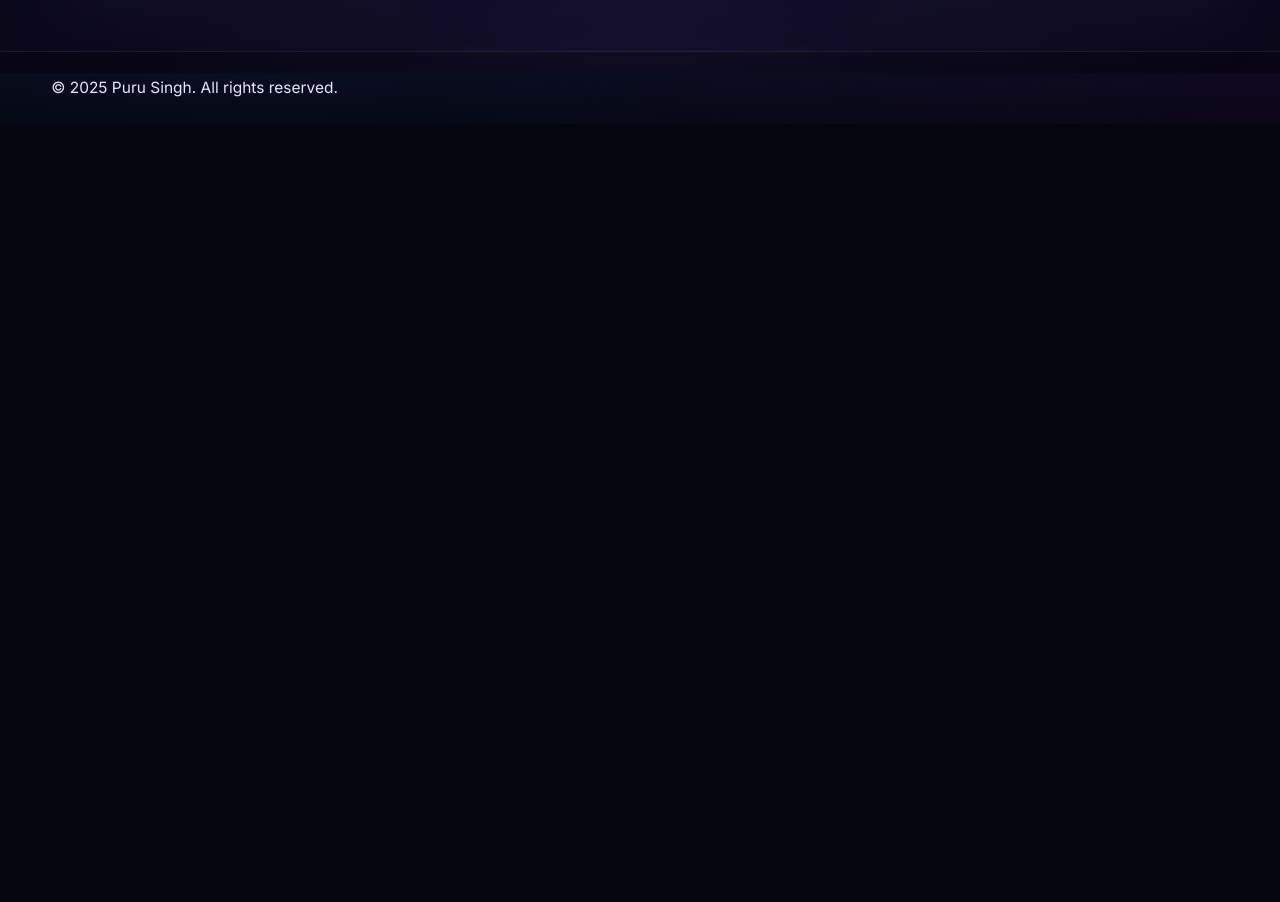
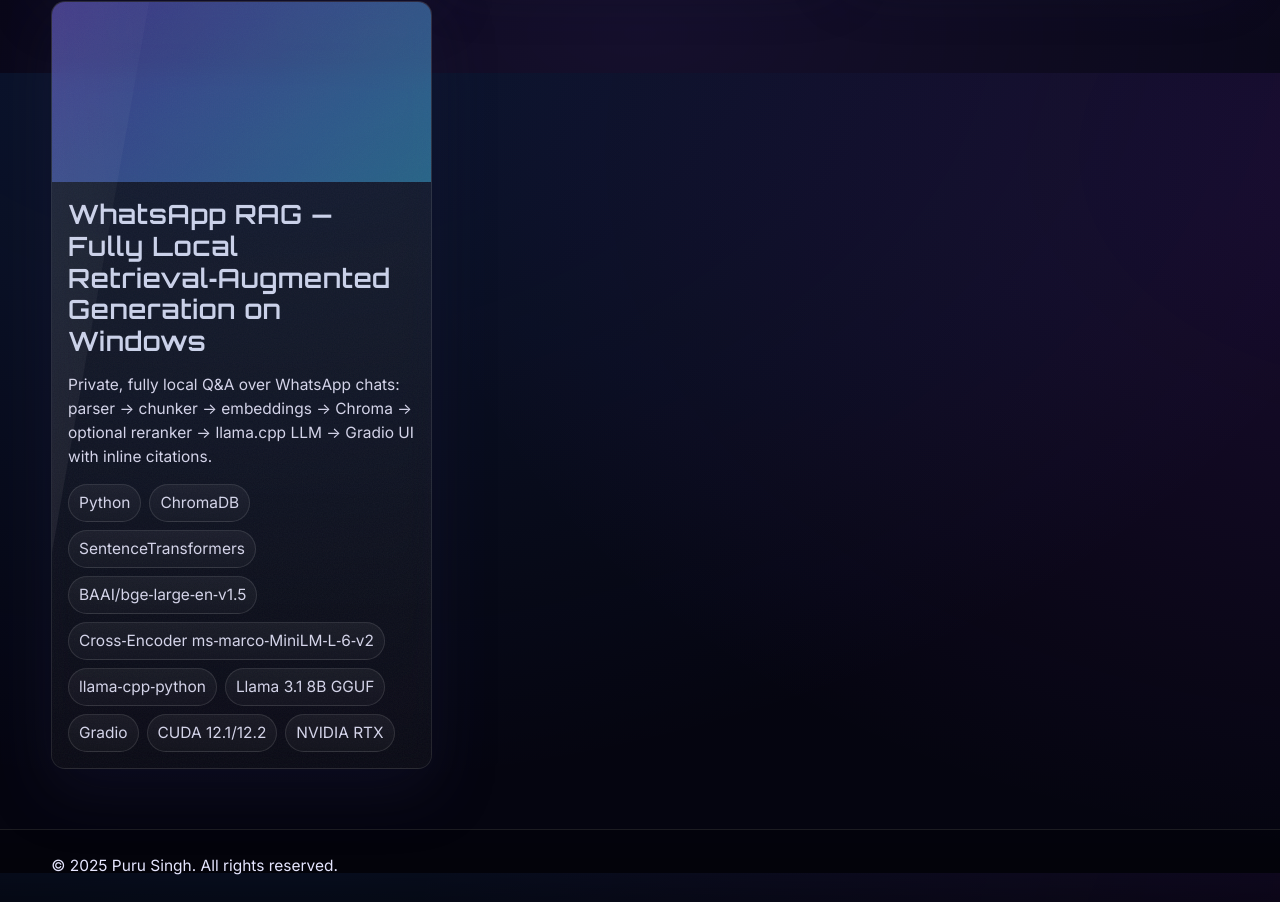
Before and after one commit to p0oru/portfolio, a React (Vite) app: page /projects in a window 1280 px wide. Shown: the part 727-1629 px from the top of the page. Before the commit the page ends 851 px from the top, so only its background shows below. Built offline with nearby package versions, Linux system fonts and the light colour scheme.

Commit message:
Design updates

```diff
--- a/index.html
+++ b/index.html
@@ -1,3 +1,4 @@
+
 <!doctype html>
 <html lang="en">
   <head>
--- a/src/data/projects.js
+++ b/src/data/projects.js
@@ -103,7 +103,7 @@
   },
   {
     slug: 'agentic-ai-dashboard',
-    title: 'Stayora — Hospitality Analytics',
+    title: 'Hospitality Analytics',
     blurb: 'AI‑powered analytics for hotels: text‑to‑SQL, RAG over metrics and reviews, and role‑aware dashboards.',
     description:
       'A full‑stack platform that turns hotel data and guest reviews into actionable insights. Features text‑to‑SQL analytics, RAG‑grounded chat, review intelligence via FastAPI, and dashboards for GM/Owner/Finance roles.',
@@ -135,6 +135,100 @@
     links: { github: '', live: '' },
     cover: '',
   },
+  {
+    slug: 'whatsapp-rag',
+    title: 'WhatsApp RAG — Fully Local Retrieval‑Augmented Generation on Windows',
+    blurb:
+      'Private, fully local Q&A over WhatsApp chats: parser → chunker → embeddings → Chroma → optional reranker → llama.cpp LLM → Gradio UI with inline citations.',
+    description:
+      'End‑to‑end local RAG system for WhatsApp group chat exports. Parses raw logs to JSONL, builds a Chroma vector index with local embeddings, optionally reranks with a local cross‑encoder, and answers with a local LLM. Nothing leaves the machine. Tested on Windows 10/11 with RTX 4060 (8GB VRAM).',
+    bullets: [
+      'Accurate WhatsApp parser with Unicode‑safe timestamps, system‑message filtering, and multi‑line merging',
+      'Conversational chunking that preserves topic coherence and tracks inline citations',
+      'Local embeddings (BAAI/bge‑large‑en‑v1.5) + ChromaDB persistence; optional cross‑encoder reranking',
+      'Local LLM via llama‑cpp‑python (Llama 3.1 8B GGUF) with grounded, cited answers in 2–3 sentences',
+    ],
+    sections: [
+      {
+        title: 'Architecture',
+        items: [
+          'Data: WhatsApp .txt → normalized JSONL (one message per line)',
+          'Indexing: JSONL → conversational chunks → embeddings → Chroma persistent store (citations in metadata)',
+          'Retrieval: embed query → retrieve top‑k → optional cross‑encoder rerank',
+          'Generation: grounded prompt → local LLM answers concisely with inline citations',
+          'Presentation: Gradio UI with citations list and collapsible top contexts',
+        ],
+      },
+      {
+        title: 'Data Pipeline & Parsing',
+        items: [
+          'Regex handles M/D/YY(YY), 12‑hour am/pm, Unicode thin/nb spaces, varied dash styles',
+          'Skips system messages (E2EE, created/added/removed, icon/subject changes, joins, etc.)',
+          'Multi‑line handling: lines without timestamps append to previous message',
+          'Normalization: dates → MM/DD/YY; times → H:MM AM/PM; sender aliasing and exclusions',
+          'Output: JSONL with date, time, sender, text',
+        ],
+      },
+      {
+        title: 'Indexing & Vector Store',
+        items: [
+          'Chunking favors same‑sender runs; ~2000 chars / ~500 tokens hard limits',
+          'Embeddings: SentenceTransformers BAAI/bge‑large‑en‑v1.5 (cosine; normalized vectors)',
+          'Chroma PersistentClient (HNSW, cosine); anonymized telemetry disabled',
+          'Stores citations in metadata; batched add/delete to avoid duplicates',
+          'Controls: --limit_messages, --limit_chunks, --batch_size, --chunk_chars, --chunk_tokens, --recreate, --dry_run, --chroma_batch_size',
+        ],
+      },
+      {
+        title: 'Retrieval & Answering',
+        items: [
+          'Top‑k retrieval (default 6) with same embedder; optional rerank via cross‑encoder/ms‑marco‑MiniLM‑L‑6‑v2',
+          'Instruction enforces grounded, 2–3 sentence answers with inline citations or explicit “don’t know”',
+          'Local inference via llama‑cpp‑python (configurable ctx, gpu_layers, temperature)',
+          'Output cleaned to remove repetition; “Answer”, “Citations”, and collapsible “Top Contexts” sections',
+        ],
+      },
+      {
+        title: 'UI & CLI',
+        items: [
+          'Gradio app: question input, Markdown answer+citation output, minor CSS for readability',
+          'CLI mode: --cli and --query for one‑shot or interactive Q&A with context previews',
+          'Run: parse → ingest → start app at http://127.0.0.1:7860',
+        ],
+      },
+      {
+        title: 'Setup (Windows)',
+        items: [
+          'Python 3.10/3.11, CUDA 12.1/12.2, VS Build Tools, Git, latest NVIDIA driver',
+          'Install requirements; install PyTorch and llama‑cpp‑python matching CUDA',
+          'Models via huggingface‑cli into models/llm, models/embed, models/reranker',
+          'Steps: 1) Parse chat → index/parsed_messages.jsonl  2) Ingest → index/chroma  3) Run Gradio app',
+        ],
+      },
+      {
+        title: 'Why it’s portfolio‑worthy',
+        items: [
+          'Fully local by design: privacy‑first with no network calls during retrieval/inference',
+          'Robust WhatsApp parsing, coherent conversational chunking, and end‑to‑end citation surfacing',
+          'Runs comfortably on 8GB VRAM GPUs; deterministic formatting and transparent verification UX',
+        ],
+      },
+    ],
+    tech: [
+      'Python',
+      'ChromaDB',
+      'SentenceTransformers',
+      'BAAI/bge‑large‑en‑v1.5',
+      'Cross‑Encoder ms‑marco‑MiniLM‑L‑6‑v2',
+      'llama‑cpp‑python',
+      'Llama 3.1 8B GGUF',
+      'Gradio',
+      'CUDA 12.1/12.2',
+      'NVIDIA RTX',
+    ],
+    links: { github: '', live: '' },
+    cover: '',
+  },
 ]
 
 export function getProjectBySlug(slug) {
--- a/src/pages/Skills.jsx
+++ b/src/pages/Skills.jsx
@@ -1,17 +1,28 @@
+import { useState } from 'react'
 import { skillCategories } from '../data/skills'
 
 export default function Skills() {
+  const [showAll, setShowAll] = useState(false)
   return (
     <div className="container">
       <h1>Skills</h1>
       <p className="mb-16">A snapshot of technologies and professional strengths I use to build and ship.</p>
+      <div style={{ display: 'flex', justifyContent: 'flex-end', marginBottom: 12 }}>
+        <button
+          onClick={() => setShowAll((v) => !v)}
+          className="glass"
+          style={{ padding: '8px 12px', borderRadius: 10, cursor: 'pointer' }}
+        >
+          {showAll ? 'View top 3 per category' : 'View all skills'}
+        </button>
+      </div>
       <div style={{ display: 'grid', gap: 16 }}>
         {skillCategories.map((cat) => (
           <section key={cat.title} className="glass" style={{ padding: 18, borderRadius: 14 }}>
             <h3>{cat.title}</h3>
             <p style={{ color: 'var(--muted)' }}>{cat.description}</p>
             <div style={{ display: 'grid', gap: 10, gridTemplateColumns: 'repeat(auto-fill, minmax(220px, 1fr))', marginTop: 10 }}>
-              {cat.items.map(({ label, Icon, note }) => (
+              {(showAll ? cat.items : cat.items.slice(0, 3)).map(({ label, Icon, note }) => (
                 <div key={label} className="glass" style={{ padding: 10, borderRadius: 10, display: 'flex', alignItems: 'center', gap: 10 }}>
                   {Icon && <Icon size={18} />}
                   <div>
--- a/src/posts/hello-world.md
+++ /dev/null
@@ -1,14 +0,0 @@
----
-title: "Hello, world"
-date: "2025-01-01"
-tags: ["intro", "portfolio"]
-excerpt: "Kicking off the blog with a quick hello and what to expect."
----
-
-Welcome! This is a placeholder post. Replace this with your own writing. You can use markdown:
-
-- Lists
-- `code`
-- Links
-
-And more. This site parses frontmatter and renders markdown to HTML.
```
Also changed, not shown: public/pfp.jpg (added), src/components/Layout/index.js (line endings or trailing spaces), src/components/README_CONTENT.md, src/pages/BlogPost.jsx (line endings or trailing spaces), src/pages/Resume.module.scss (line endings or trailing spaces), src/styles/readme.txt, 1 other file (tests, documents, lock files or other folders).
